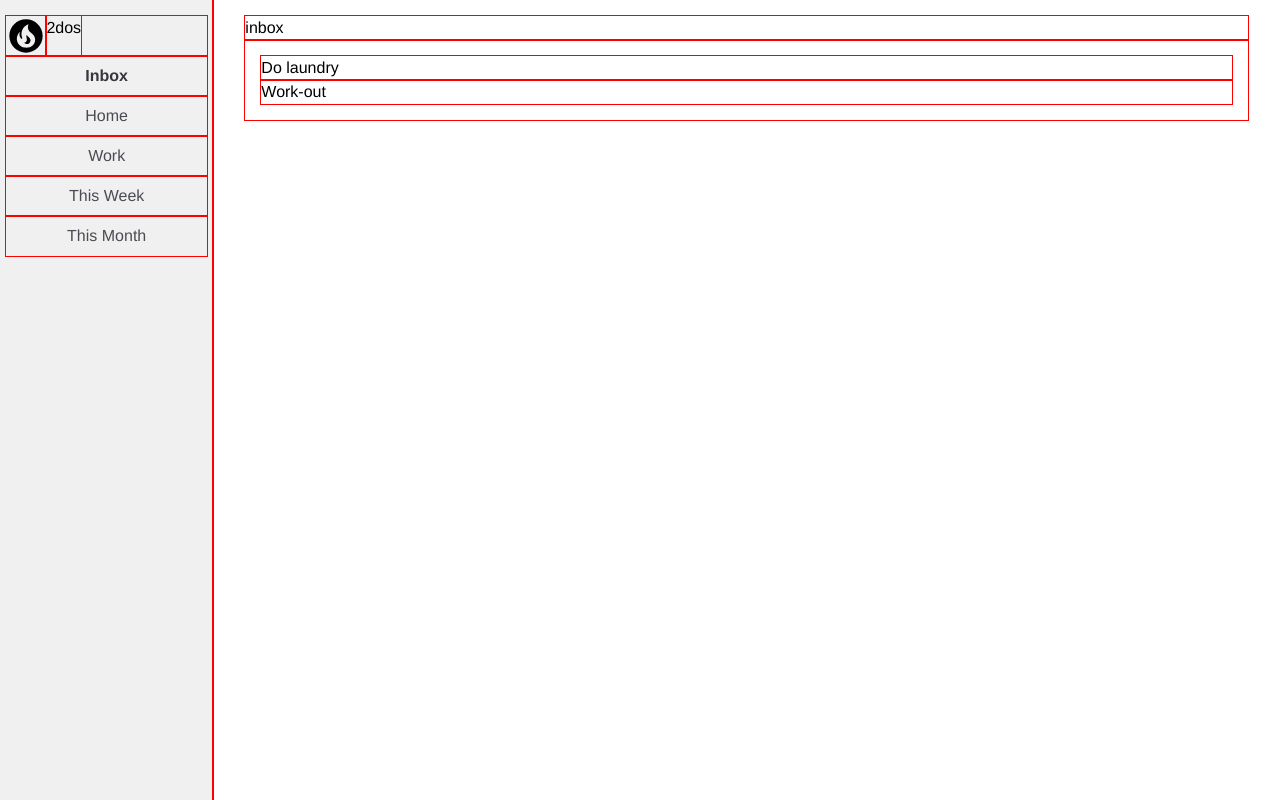
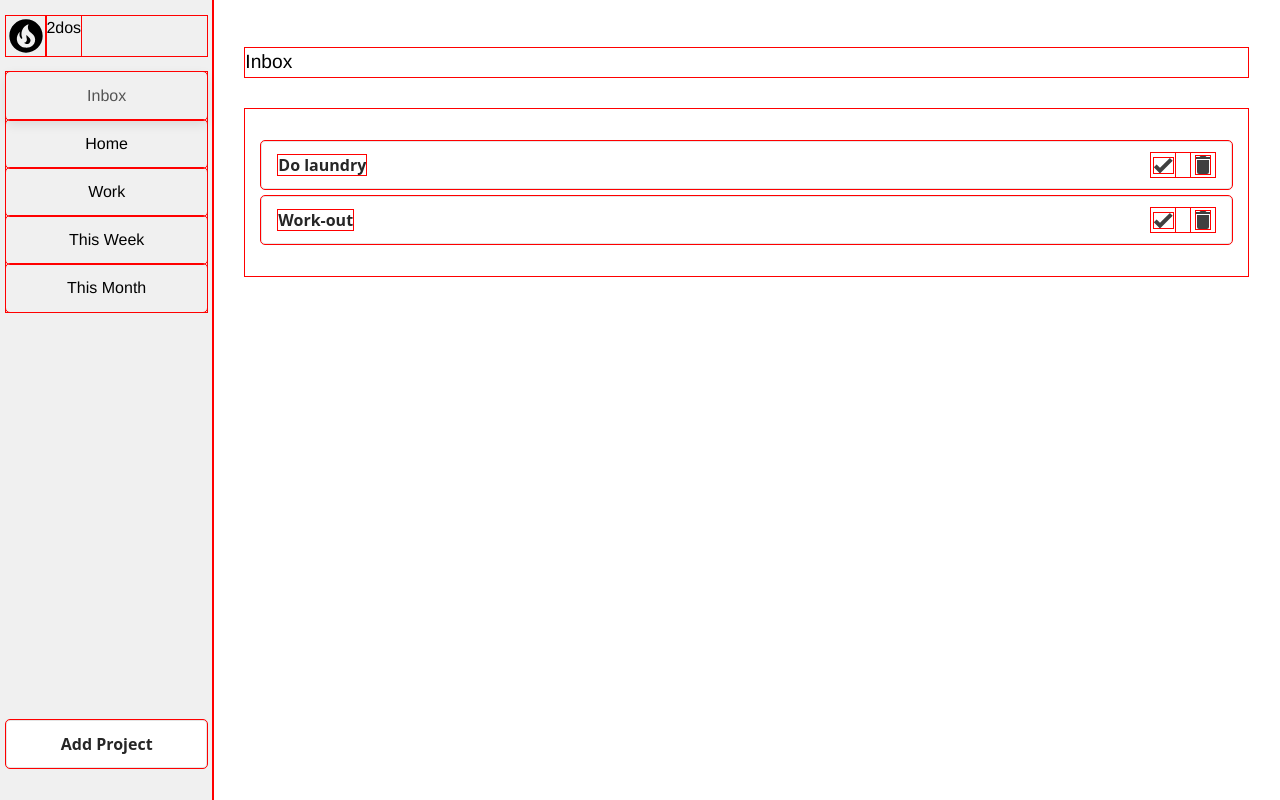
Before and after one commit to kdrbdi/todolist, a website built with webpack: page src/template.html in a window 1280 px wide. Both pictures are taken after a click on the button "Inbox". Built offline with nearby package versions, Linux system fonts and the light colour scheme.

Commit message:
UI: Add task controls

```diff
--- a/src/index.js
+++ b/src/index.js
@@ -1,6 +1,6 @@
 import "./styles.css";
 import { v4 as uuidv4 } from "uuid";
-import { formatDistance } from "date-fns";
+import { add, formatDistance } from "date-fns";
 
 const container = document.createElement("div");
 container.setAttribute("id", "container");
@@ -32,11 +32,25 @@ class Task {
   setNotes(notes) {
     this.notes = notes;
   }
-  // TODO: checkList methods
-
   getDone() {
     return this.done;
   }
+  getTitle() {
+    return this.title;
+  }
+  getDescription() {
+    return this.description;
+  }
+  getDueDate() {
+    return this.dueDate;
+  }
+  getPriority() {
+    return this.priority;
+  }
+  getNotes() {
+    return this.notes;
+  }
+  // TODO: checkList methods
 }
 
 class Project {
@@ -84,13 +98,22 @@ class Sidebar {
     this.sidebar.appendChild(logo);
   }
   createProjects(projectList) {
+    const projectGroup = document.createElement("div");
+    projectGroup.classList.add("project-group");
     projectList.getProjects().forEach((element) => {
       const proj = document.createElement("button");
       proj.classList.add("project-title");
       proj.setAttribute("data-attribute", element.id);
       proj.textContent = element.title;
-      this.sidebar.appendChild(proj);
+      projectGroup.appendChild(proj);
     });
+    this.sidebar.appendChild(projectGroup);
+  }
+  createAddProjectButton() {
+    const addBtn = document.createElement("button");
+    addBtn.setAttribute("id", "btn-add-project");
+    addBtn.textContent = "Add Project";
+    this.sidebar.appendChild(addBtn);
   }
   getSidebar() {
     return this.sidebar;
@@ -105,6 +128,7 @@ class ProjectView {
   displayProject() {
     container.innerHTML = "";
     const projectTitle = document.createElement("div");
+    projectTitle.classList.add("view-title");
     projectTitle.textContent = this.title;
     container.appendChild(projectTitle);
     const todos = new TodosView();
@@ -127,8 +151,20 @@ class TodosView {
     todolist.forEach((element) => {
       const task = document.createElement("div");
       const taskTitle = document.createElement("div");
-      taskTitle.textContent = element.title;
+      const taskControls = document.createElement("div");
+      const taskCheck = document.createElement("div");
+      const taskDelete = document.createElement("div");
+
+      taskTitle.textContent = element.getTitle();
+      task.classList.add("task");
+      taskCheck.innerHTML = `<svg xmlns="http://www.w3.org/2000/svg" class="task-check" viewBox="0 0 24 24"><title>check-bold</title><path d="M9,20.42L2.79,14.21L5.62,11.38L9,14.77L18.88,4.88L21.71,7.71L9,20.42Z" /></svg>`;
+      taskDelete.innerHTML = `<svg xmlns="http://www.w3.org/2000/svg" class="task-delete" viewBox="0 0 24 24"><title>delete</title><path d="M19,4H15.5L14.5,3H9.5L8.5,4H5V6H19M6,19A2,2 0 0,0 8,21H16A2,2 0 0,0 18,19V7H6V19Z" /></svg>`;
+
+      taskControls.classList.add("task-controls");
+      taskControls.appendChild(taskCheck);
+      taskControls.appendChild(taskDelete);
       task.appendChild(taskTitle);
+      task.appendChild(taskControls);
       this.tasksContainer.appendChild(task);
     });
     return this.tasksContainer;
@@ -163,12 +199,11 @@ const displaySidebar = (() => {
   const sidebar = new Sidebar();
   sidebar.createLogo();
   sidebar.createProjects(projects);
+  sidebar.createAddProjectButton();
   document.body.appendChild(sidebar.getSidebar());
 })();
 
-// const inboxView = new ProjectView(inbox);
-// inboxView.displayProject();
-
+// Sidebar/Projects Handler
 document.querySelector("#sidebar").addEventListener("click", (e) => {
   if (e.target.classList.contains("project-title")) {
     // Mark tab as active (for styling) and remove class from
--- a/src/styles.css
+++ b/src/styles.css
@@ -100,6 +100,7 @@ body {
   padding: 1rem 0.4rem 2rem;
   display: flex;
   flex-direction: column;
+  justify-content: space-between;
 }
 
 #sidebar button {
@@ -111,6 +112,14 @@ body {
   cursor: pointer;
   outline: inherit;
 }
+
+#sidebar .project-group {
+  display: flex;
+  flex-direction: column;
+  margin-bottom: auto;
+  margin-top: 1rem;
+}
+/*
 #sidebar button.project-title {
   color: var(--link-clr-secondary);
   padding: 0.5rem 1rem;
@@ -121,6 +130,60 @@ body {
 #sidebar button.current-tab {
   color: var(--link-clr-primary);
   font-weight: 600;
+} */
+
+button.project-title {
+  text-transform: capitalize;
+}
+
+#sidebar button#btn-add-project,
+button.project-title,
+.task {
+  align-items: center;
+  background-color: #ffffff;
+  border: 1px solid rgba(0, 0, 0, 0.1);
+  border-radius: 0.25rem;
+  box-shadow: rgba(0, 0, 0, 0.02) 0 1px 3px 0;
+  box-sizing: border-box;
+  color: rgba(0, 0, 0, 0.85);
+  cursor: pointer;
+  display: inline-flex;
+  font-family: system-ui, -apple-system, system-ui, "Helvetica Neue", Helvetica,
+    Arial, sans-serif;
+  font-size: 16px;
+  font-weight: 600;
+  justify-content: center;
+  line-height: 1.25;
+  margin: 0;
+  min-height: 3rem;
+  padding: calc(0.875rem - 1px) calc(1.5rem - 1px);
+  position: relative;
+  text-decoration: none;
+  transition: all 250ms;
+  user-select: none;
+  -webkit-user-select: none;
+  touch-action: manipulation;
+  vertical-align: baseline;
+  width: auto;
+
+  &:hover,
+  &:focus {
+    border-color: rgba(0, 0, 0, 0.15);
+    box-shadow: rgba(0, 0, 0, 0.1) 0 4px 12px;
+    color: rgba(0, 0, 0, 0.65);
+  }
+
+  &:hover {
+    transform: translateY(-1px);
+  }
+
+  &:active {
+    background-color: #f0f0f1;
+    border-color: rgba(0, 0, 0, 0.15);
+    box-shadow: rgba(0, 0, 0, 0.06) 0 2px 4px;
+    color: rgba(0, 0, 0, 0.65);
+    transform: translateY(0);
+  }
 }
 
 .logo {
@@ -137,9 +200,47 @@ body {
 
 #container {
   width: 100%;
-  padding: 1rem 2rem;
+  padding: 3rem 2rem;
+  display: flex;
+  flex-direction: column;
+  gap: 2rem;
+}
+
+.view-title {
+  font-size: 1.2rem;
+  text-transform: capitalize;
 }
 
 #container-tasks {
-  padding: 1rem;
+  padding: 2rem 1rem;
+  display: flex;
+  flex-direction: column;
+  align-items: stretch;
+  gap: 0.4rem;
 }
+
+.task {
+  display: flex;
+  justify-content: space-between;
+  padding: 0.7rem 1rem;
+  cursor: auto;
+}
+.task-controls {
+  display: flex;
+  gap: 1rem;
+}
+.task .task-check,
+.task .task-delete {
+  fill: rgba(0, 0, 0, 0.75);
+  width: 1.5rem;
+  height: 1.5rem;
+
+  &:hover {
+    cursor: pointer;
+    fill: green;
+  }
+}
+
+.task .task-delete:hover {
+  fill: red;
+}
```
